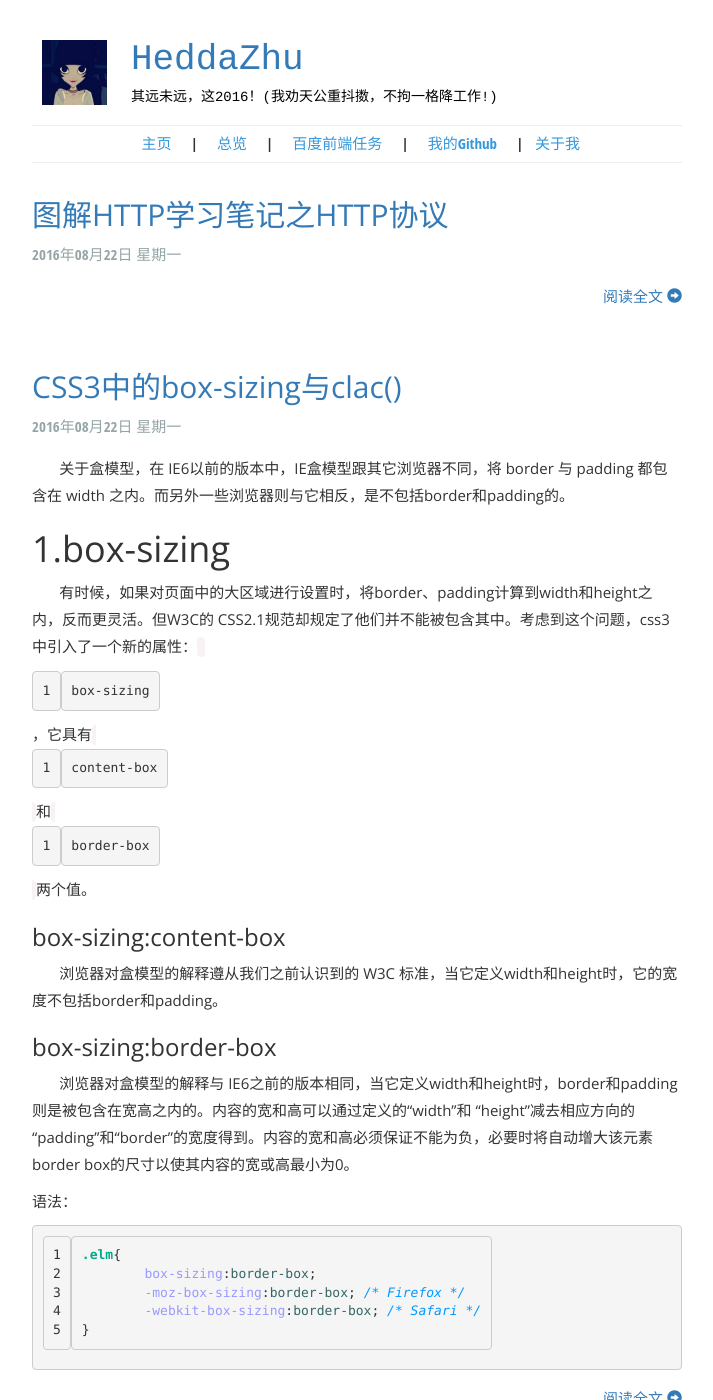
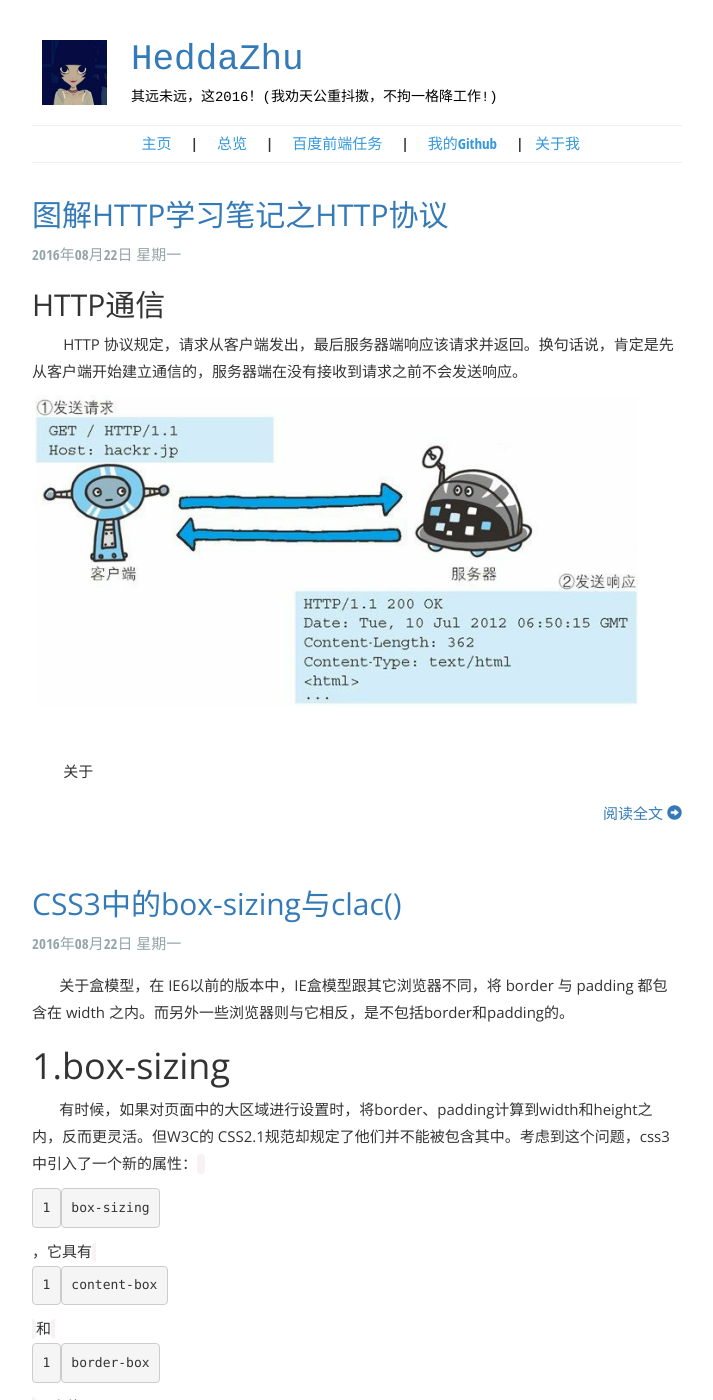
Before and after one commit to HeddaZhu/HeddaZhu.github.io, a Jekyll site: the page built from index.html, in a window 1280 px wide and 1400 px high. Shown: the whole window, without its empty margins (283-996 px from the left). Built offline with Jekyll 4.4.1, drawn with Linux system fonts in a browser that asks for light colours.

Commit message:
图解http之简单http协议

````diff
--- a/_posts/2016-08-22-CSS3-boxsize-calc.md
+++ b/_posts/2016-08-22-CSS3-boxsize-calc.md
@@ -115,7 +115,7 @@ div{
 	/*Standard */
 	calc();
  }
- ```
+```
 
 
 
--- a/_posts/2016-08-22-HTTP-Learning-SimpleHTTP.md
+++ b/_posts/2016-08-22-HTTP-Learning-SimpleHTTP.md
@@ -4,7 +4,7 @@ title: 图解HTTP学习笔记之HTTP协议
 time: 2016年08月22日 星期一
 location: 天津
 pulished: true
-excerpt_separator: ""
+excerpt_separator: "`请求报文`"
 ---
 
 ## HTTP通信
````
Also changed, not shown: other parts of _posts/2016-08-22-CSS3-boxsize-calc.md (+1 -1 lines).
